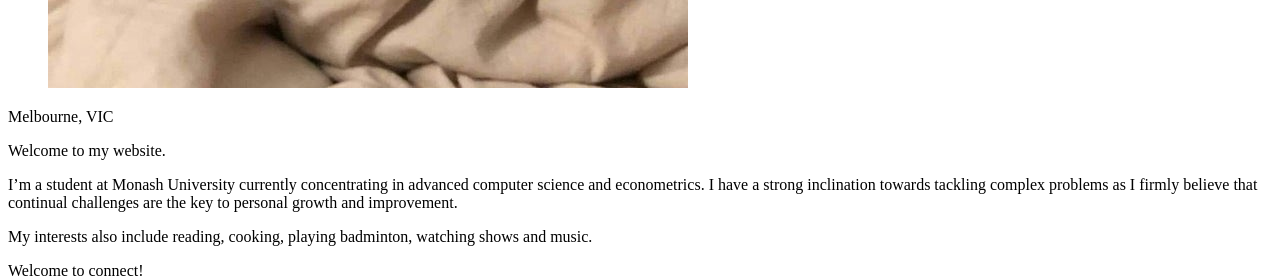
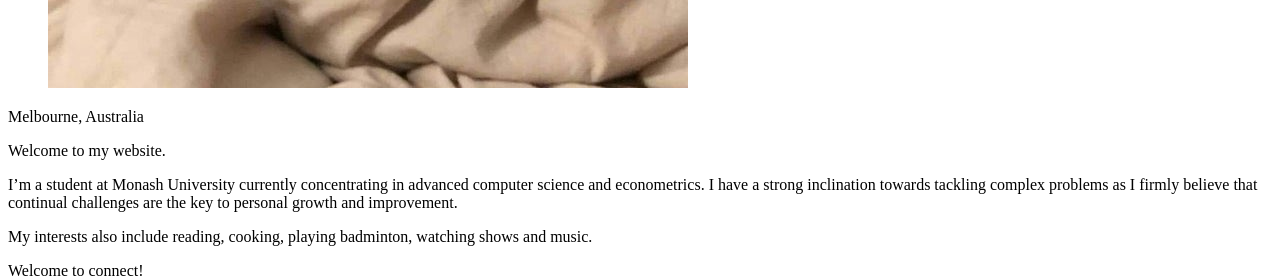
Before and after one commit to michaelwsd/michaelwsd.github.io, a Jekyll site: the page built from _pages/about.md, in a window 1280 px wide. Shown: the part 1062-1342 px from the top of the page. Built offline with Jekyll 4.4.1, drawn with Linux system fonts in a browser that asks for light colours; comment, search, counter and statistics services are not loaded.

Commit message:
Update about.md

```diff
--- a/_pages/about.md
+++ b/_pages/about.md
@@ -9,7 +9,7 @@ profile:
   image: Cat.jpg
   image_circular: true # crops the image to make it circular
   address: >
-    <p>Melbourne, VIC</p>
+    <p>Melbourne, Australia</p>
 
 news: false  # includes a list of news items
 latest_posts: false  # includes a list of the newest posts
```
